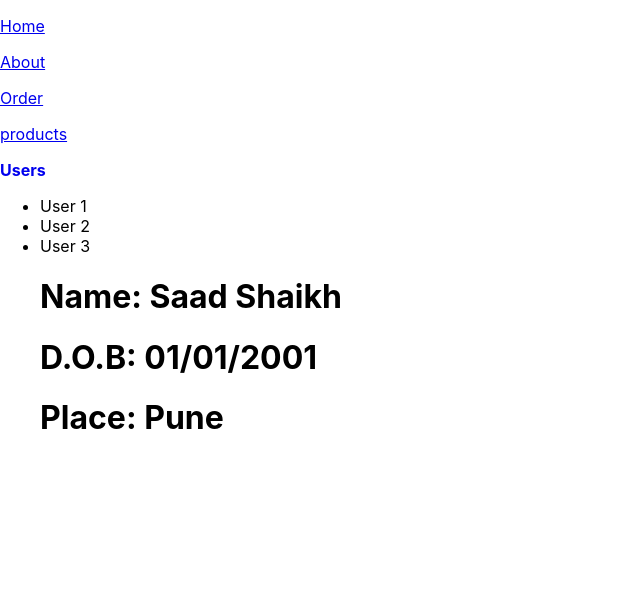
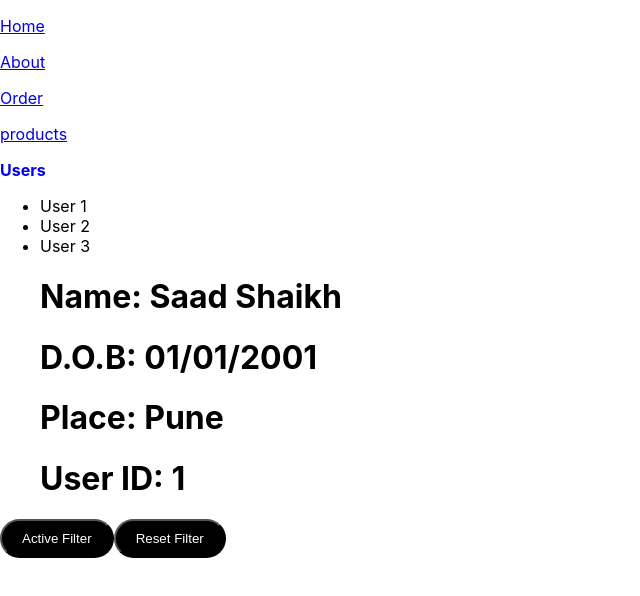
Before and after one commit to Shaikhsaad8899/Formik-Forms-using-React, a React (Create React App) app: page /users/1 in a window 1280 px wide. Shown: the top 596 px of the page, without its empty margins (0-640 px from the left). Built offline with nearby package versions, Linux system fonts and the light colour scheme.

Commit message:
Done dynamic index nested routing

```diff
--- a/src/Routing/Users/UserDetails.jsx
+++ b/src/Routing/Users/UserDetails.jsx
@@ -1,12 +1,19 @@
-import React from 'react'
+import React from "react";
+import { useParams } from "react-router-dom";
 
 export const UserDetails = () => {
+  const params = useParams();
+  const userId = params.userId;
   return (
-    <div>
-    <h1 htmlFor="">Name: Saad Shaikh</h1>
-    <h1 htmlFor="">D.O.B: 01/01/2001</h1>
-    <h1 htmlFor="">Place: Pune</h1>
+   <>
+     <div>
+      <h1 htmlFor="">Name: Saad Shaikh</h1>
+      <h1 htmlFor="">D.O.B: 01/01/2001</h1>
+      <h1 htmlFor="">Place: Pune</h1>
+      <h1 htmlFor="">User ID: {userId}</h1>
+    </div>
 
-    </div>
-  )
-}
+   </>
+
+  );
+};
--- a/src/Routing/Users/Users.jsx
+++ b/src/Routing/Users/Users.jsx
@@ -1,8 +1,10 @@
 import React from "react";
-import { Outlet } from "react-router-dom";
+import { Outlet, useSearchParams } from "react-router-dom";
 
 export const Users = () => {
+  const [searchParams, setSearchParams] = useSearchParams();
   return (
+    <>
       <div>
         <ul>
           <li>User 1 </li>
@@ -11,5 +13,14 @@ export const Users = () => {
           <Outlet />
         </ul>
       </div>
+      <div>
+        <button onClick={() => setSearchParams({ filter: "active" })}>
+          Active Filter
+        </button>
+        <button onClick={() => setSearchParams({ filter: "reset" })}>
+          Reset Filter
+        </button>
+      </div>
+    </>
   );
 };
```
Lines whose indentation alone changed are shown as unchanged.
